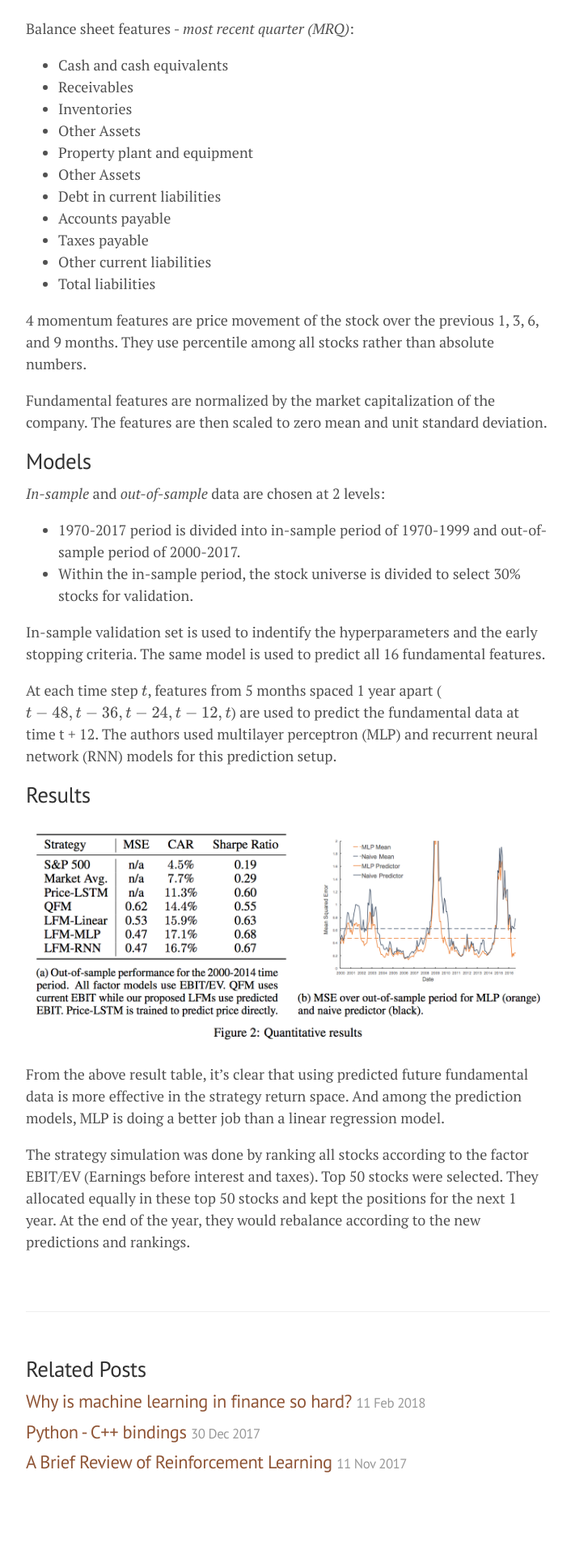
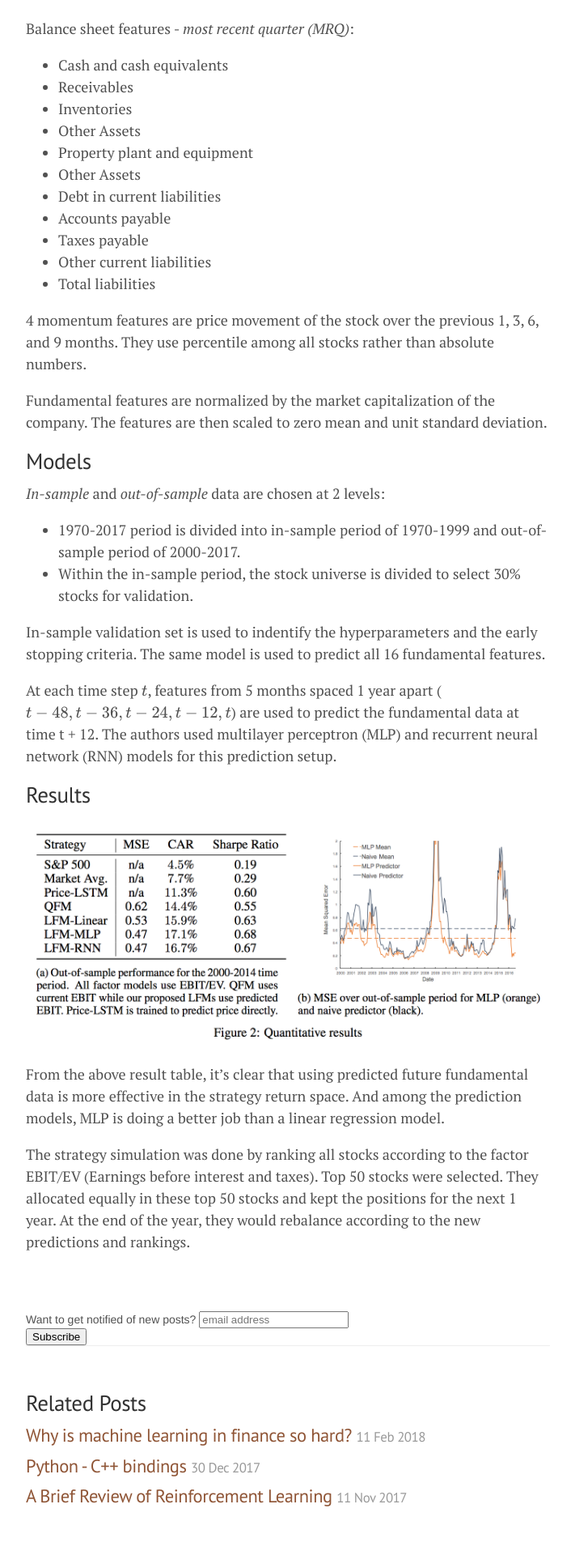
Before and after one commit to hardikp/hardikp.github.io, a Jekyll site: the page built from _posts/2017-12-14-forecasting-fundamentals.md, in a window 1280 px wide. Shown: the part 1022-2937 px from the top of the page at 81% size, without its empty margins (284-990 px from the left). Built offline with Jekyll 4.4.1, drawn with Linux system fonts in a browser that asks for light colours; formulas are drawn with MathJax 3; comment, search, counter and statistics services are not loaded; before the commit the page ends 2895 px from its top, so only the background shows below that.

Commit message:
Adding the subscribe form

```diff
--- a/_layouts/post.html
+++ b/_layouts/post.html
@@ -7,6 +7,26 @@
   <span class="post-date">{{ page.date | date_to_string }}</span>
   {{ content }}
 </div>
+
+<!-- Begin MailChimp Signup Form -->
+<link href="//cdn-images.mailchimp.com/embedcode/horizontal-slim-10_7.css" rel="stylesheet" type="text/css">
+<style type="text/css">
+  #mc_embed_signup{background:#fff; clear:left; font:14px Helvetica,Arial,sans-serif; width:100%;}
+  /* Add your own MailChimp form style overrides in your site stylesheet or in this style block.
+    We recommend moving this block and the preceding CSS link to the HEAD of your HTML file. */
+</style>
+<div id="mc_embed_signup">
+<form action="https://hardikp.us13.list-manage.com/subscribe/post?u=eab9e4cedca144a244e9d3f83&amp;id=3dd9aad516" method="post" id="mc-embedded-subscribe-form" name="mc-embedded-subscribe-form" class="validate" target="_blank" novalidate>
+    <div id="mc_embed_signup_scroll">
+  <label for="mce-EMAIL">Want to get notified of new posts?</label>
+  <input type="email" value="" name="EMAIL" class="email" id="mce-EMAIL" placeholder="email address" required>
+    <!-- real people should not fill this in and expect good things - do not remove this or risk form bot signups-->
+    <div style="position: absolute; left: -5000px;" aria-hidden="true"><input type="text" name="b_eab9e4cedca144a244e9d3f83_3dd9aad516" tabindex="-1" value=""></div>
+    <div class="clear"><input type="submit" value="Subscribe" name="subscribe" id="mc-embedded-subscribe" class="button"></div>
+    </div>
+</form>
+</div>
+<!--End mc_embed_signup-->
 
 <div class="related">
   <h2>Related Posts</h2>
```
